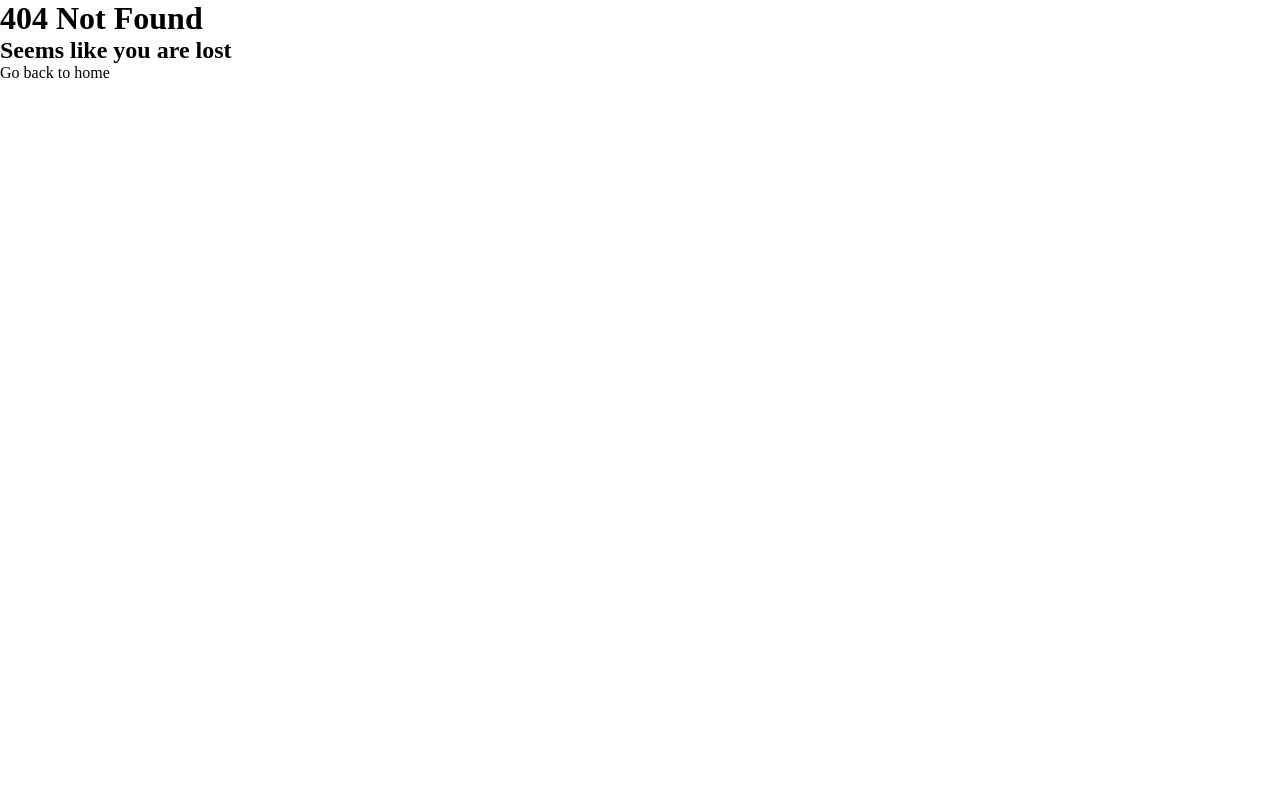
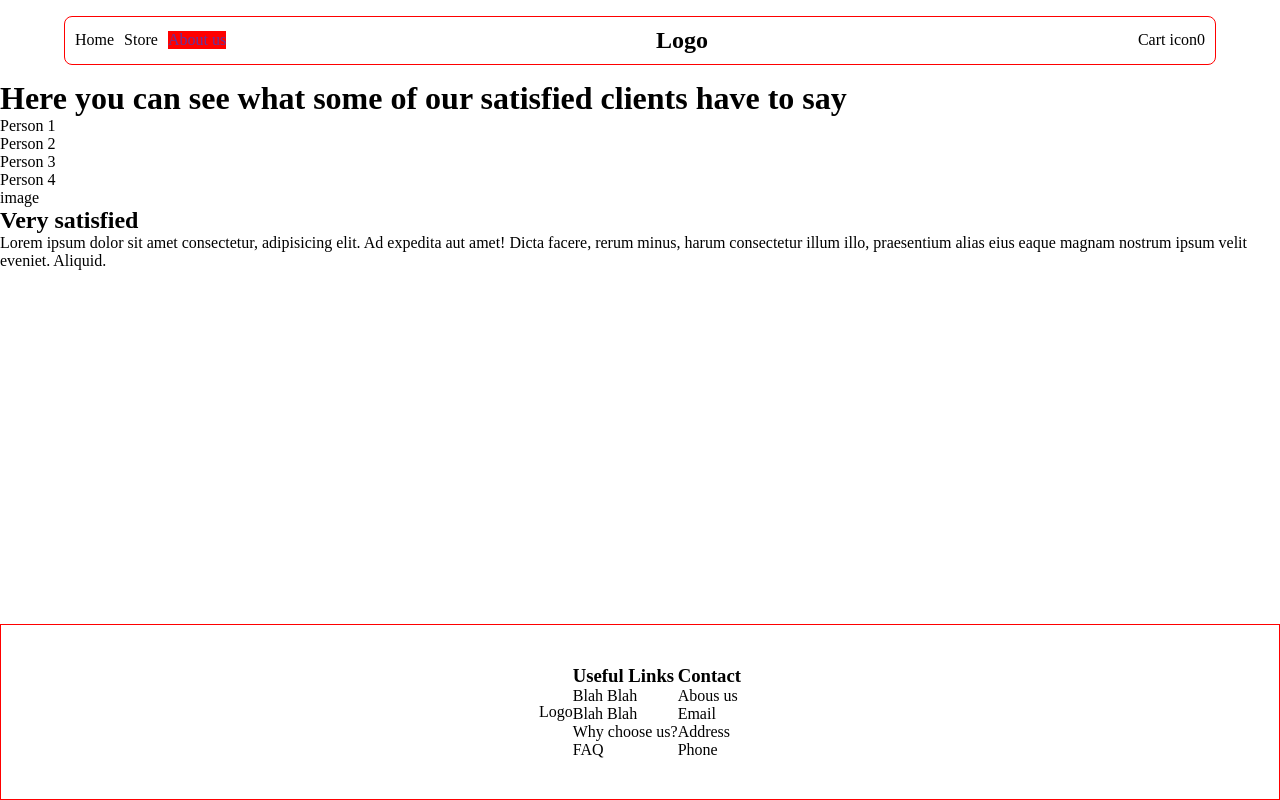
Before and after one commit to nikola88393/Shopping-cart, a React (Vite) app: page /about in a window 1280 px wide. Before the commit this address had no page. Built offline with nearby package versions, Linux system fonts and the light colour scheme.

Commit message:
Create a about us page

```diff
--- /dev/null
+++ b/src/AboutUs/About.jsx
@@ -0,0 +1,36 @@
+import Header from "../Header/Header";
+import Footer from "../Footer/Footer";
+
+const About = () => {
+  return (
+    <>
+      <Header></Header>
+      <h1>Here you can see what some of our satisfied clients have to say</h1>
+      <div>
+        <nav>
+          <ul>
+            <li>Person 1</li>
+            <li>Person 2</li>
+            <li>Person 3</li>
+            <li>Person 4</li>
+          </ul>
+        </nav>
+        <div>
+          <div>
+            <p>image</p>
+            <h2>Very satisfied</h2>
+            <p>
+              Lorem ipsum dolor sit amet consectetur, adipisicing elit. Ad
+              expedita aut amet! Dicta facere, rerum minus, harum consectetur
+              illum illo, praesentium alias eius eaque magnam nostrum ipsum
+              velit eveniet. Aliquid.
+            </p>
+          </div>
+        </div>
+      </div>
+      <Footer></Footer>
+    </>
+  );
+};
+
+export default About;
--- a/src/Header/Header.jsx
+++ b/src/Header/Header.jsx
@@ -20,7 +20,7 @@ const Header = ({ cartItems = 0 }) => {
             Store
           </NavLink>
           <NavLink
-            // to="#"
+            to="/about"
             className={({ isActive }) => (isActive ? styles.navLinkActive : "")}
           >
             About us
--- a/src/routes.jsx
+++ b/src/routes.jsx
@@ -1,6 +1,7 @@
 import Store from "./Store/Store";
 import Home from "./Home/Home";
 import Error from "./Error/Error";
+import About from "./AboutUs/About";
 
 const routes = [
   {
@@ -12,6 +13,10 @@ const routes = [
     path: "store",
     element: <Store />,
   },
+  {
+    path: "about",
+    element: <About />,
+  },
 ];
 
 export default routes;
```
Also changed, not shown: src/AboutUs/About.module.css (added).
